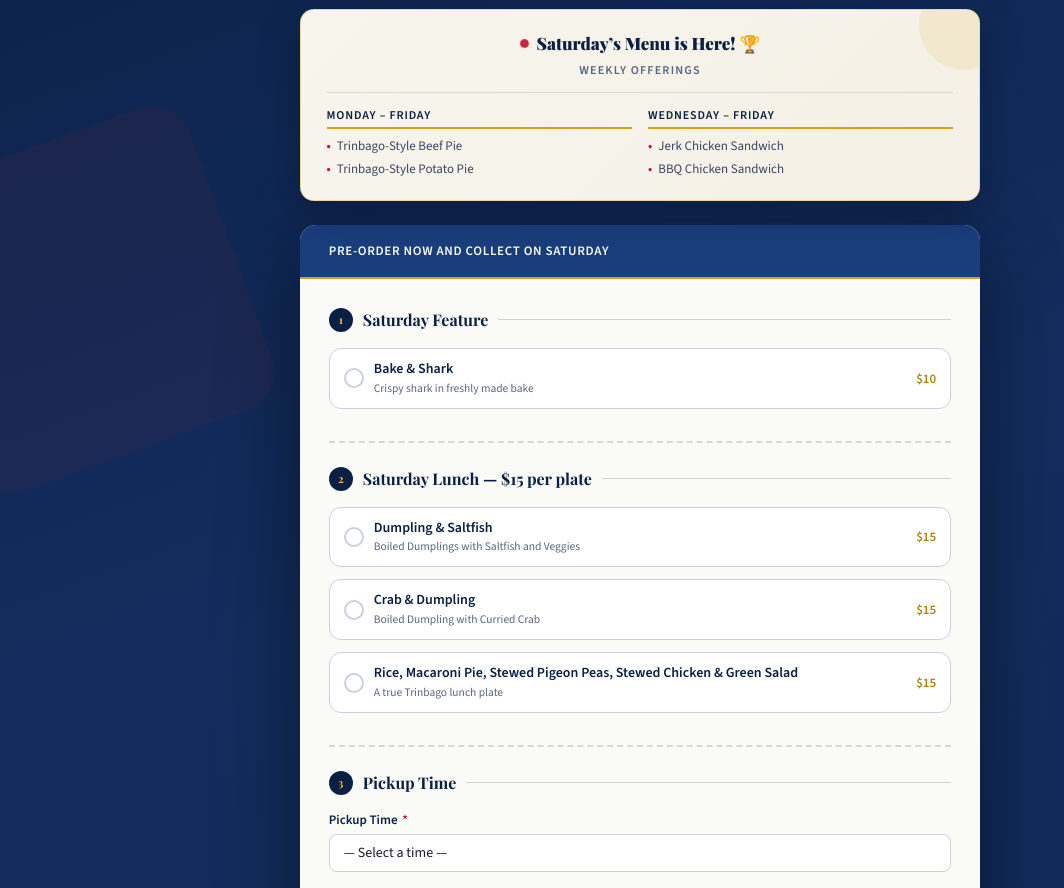
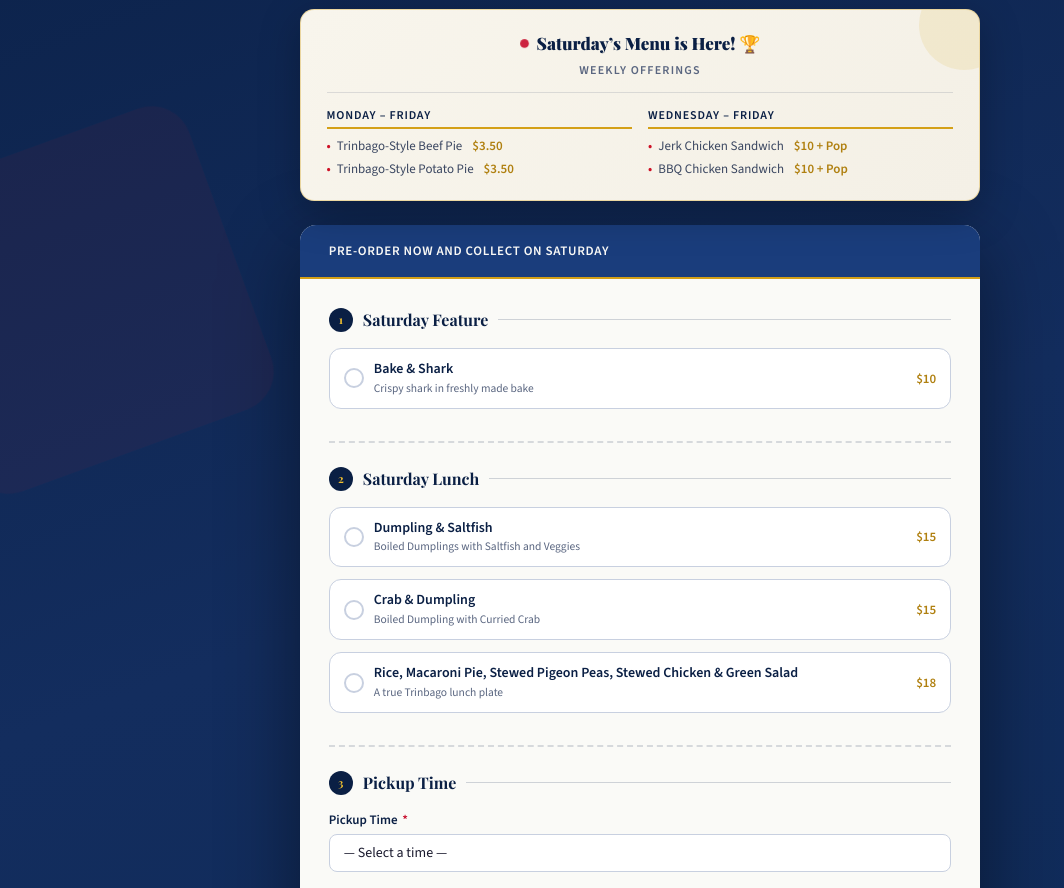
Before and after one commit to vaikivaiInc/mikeandritchies, a plain HTML site: page index.html in a window 1280 px wide. Shown: the part 420-1308 px from the top of the page, without its empty margins (0-1064 px from the left). Drawn offline with nearby package versions, Linux system fonts and the light colour scheme.

Commit message:
Add files via upload

```diff
--- a/index.html
+++ b/index.html
@@ -188,16 +188,16 @@
     <div>
       <div style="font-size:12px;font-weight:800;color:#0a1f44;text-transform:uppercase;letter-spacing:0.07em;margin-bottom:8px;padding-bottom:4px;border-bottom:2px solid #D4A017;">Monday &ndash; Friday</div>
       <ul style="list-style:none;padding:0;margin:0;display:flex;flex-direction:column;gap:6px;">
-        <li style="font-size:13px;color:#3a4660;display:flex;align-items:center;gap:6px;"><span style="color:#CE1126;font-weight:700;">&#8226;</span> Trinbago-Style Beef Pie</li>
-        <li style="font-size:13px;color:#3a4660;display:flex;align-items:center;gap:6px;"><span style="color:#CE1126;font-weight:700;">&#8226;</span> Trinbago-Style Potato Pie</li>
+        <li style="font-size:13px;color:#3a4660;display:flex;align-items:center;gap:6px;"><span style="color:#CE1126;font-weight:700;">&#8226;</span> Trinbago-Style Beef Pie <span style="color:#b08010;font-weight:700;margin-left:4px;">$3.50</span></li>
+        <li style="font-size:13px;color:#3a4660;display:flex;align-items:center;gap:6px;"><span style="color:#CE1126;font-weight:700;">&#8226;</span> Trinbago-Style Potato Pie <span style="color:#b08010;font-weight:700;margin-left:4px;">$3.50</span></li>
       </ul>
     </div>
     <!-- Column 2 -->
     <div>
       <div style="font-size:12px;font-weight:800;color:#0a1f44;text-transform:uppercase;letter-spacing:0.07em;margin-bottom:8px;padding-bottom:4px;border-bottom:2px solid #D4A017;">Wednesday &ndash; Friday</div>
       <ul style="list-style:none;padding:0;margin:0;display:flex;flex-direction:column;gap:6px;">
-        <li style="font-size:13px;color:#3a4660;display:flex;align-items:center;gap:6px;"><span style="color:#CE1126;font-weight:700;">&#8226;</span> Jerk Chicken Sandwich</li>
-        <li style="font-size:13px;color:#3a4660;display:flex;align-items:center;gap:6px;"><span style="color:#CE1126;font-weight:700;">&#8226;</span> BBQ Chicken Sandwich</li>
+        <li style="font-size:13px;color:#3a4660;display:flex;align-items:center;gap:6px;"><span style="color:#CE1126;font-weight:700;">&#8226;</span> Jerk Chicken Sandwich <span style="color:#b08010;font-weight:700;margin-left:4px;">$10 + Pop</span></li>
+        <li style="font-size:13px;color:#3a4660;display:flex;align-items:center;gap:6px;"><span style="color:#CE1126;font-weight:700;">&#8226;</span> BBQ Chicken Sandwich <span style="color:#b08010;font-weight:700;margin-left:4px;">$10 + Pop</span></li>
       </ul>
     </div>
   </div>
@@ -251,7 +251,7 @@
 
     <!-- ===== SECTION 2: FOOD MEAL ===== -->
     <div class="form-section">
-      <div class="section-title"><span class="section-num">2</span> Saturday Lunch — $15 per plate</div>
+      <div class="section-title"><span class="section-num">2</span> Saturday Lunch</div>
       <div class="sandwich-list">
 
         <!-- Dumpling &amp; Saltfish -->
@@ -275,11 +275,11 @@
         </div>
 
         <!-- Rice, Macaroni Pie, Stewed Pigeon Peas &amp; Stewed Chicken -->
-        <div class="sandwich-card" data-item="rice-stew" data-price="15" data-stock="20">
+        <div class="sandwich-card" data-item="rice-stew" data-price="18" data-stock="20">
           <div class="card-header">
             <div class="card-header-left"><div class="card-select-circle"><div class="card-select-dot"></div></div><div class="card-title-block"><div class="card-item-name">Rice, Macaroni Pie, Stewed Pigeon Peas, Stewed Chicken &amp; Green Salad</div><div class="card-item-sub">A true Trinbago lunch plate</div></div></div>
             <div class="card-qty"><button type="button" class="qty-btn minus">&#8722;</button><span class="qty-num">1</span><button type="button" class="qty-btn plus">+</button><span class="remaining-tag"></span></div>
-            <div class="card-price">$15</div>
+            <div class="card-price">$18</div>
           </div>
           <div class="card-body" style="display:none;"></div>
         </div>
@@ -360,7 +360,7 @@
 <script>
 /* ===== DATA ===== */
 var ITEM_MAX=20, MEAL_PRICE=15;
-var itemPrices={'bake-shark':10,'dumpling-saltfish':15,'dumpling-crab':15,'rice-stew':15};
+var itemPrices={'bake-shark':10,'dumpling-saltfish':15,'dumpling-crab':15,'rice-stew':18};
 var itemNames={'bake-shark':'Bake & Shark','dumpling-saltfish':'Dumpling & Saltfish','dumpling-crab':'Crab & Dumpling','rice-stew':'Rice, Macaroni Pie, Stewed Pigeon Peas, Stewed Chicken & Green Salad'};
 var stock={};Object.keys(itemPrices).forEach(function(k){stock[k]=ITEM_MAX;});
 var orderQtys={};
```
